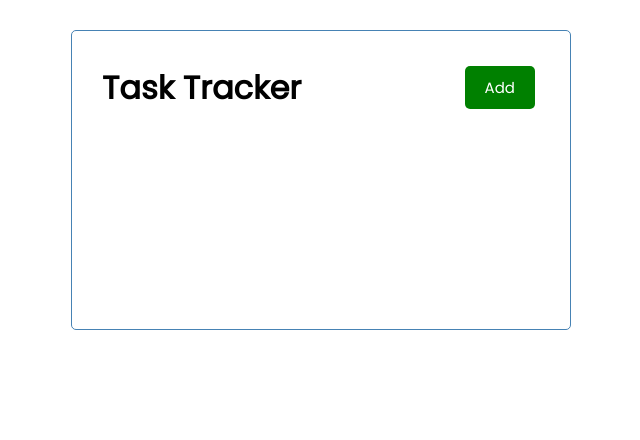
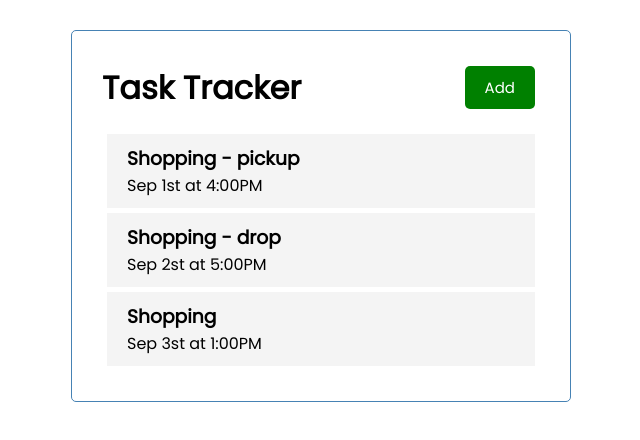
Before and after one commit to archana-nagaraj/reactapp-TaskTracker, a React (Create React App) app: page / in a window 1280 px wide. Shown: the top 440 px of the page, without its empty margins (319-959 px from the left). Built offline with nearby package versions, Linux system fonts and the light colour scheme.

Commit message:
added tasks and task component, installed react-icons dependencies

```diff
--- a/package.json
+++ b/package.json
@@ -8,6 +8,7 @@
     "@testing-library/user-event": "^12.8.3",
     "react": "^17.0.2",
     "react-dom": "^17.0.2",
+    "react-icons": "^4.2.0",
     "react-scripts": "4.0.3",
     "web-vitals": "^1.1.2"
   },
--- a/src/App.js
+++ b/src/App.js
@@ -1,12 +1,36 @@
+//  hook called useState from react directory
+import { useState } from "react"
 import Header from './components/Header';
+import Tasks from './components/Tasks';
 
-
-function App() {
+const App = () => {
+  const [tasks, setTasks] = useState([
+    {
+        id:1,
+        text: 'Shopping - pickup',
+        day: 'Sep 1st at 4:00PM',
+        reminder: true,
+    },
+    {
+        id:2,
+        text: 'Shopping - drop',
+        day: 'Sep 2st at 5:00PM',
+        reminder: true,
+    },
+    {
+        id:3,
+        text: 'Shopping ',
+        day: 'Sep 3st at 1:00PM',
+        reminder: false,
+    },
+])
   return (
     <div className = "container">
       <Header />
+      <Tasks tasks ={tasks}/>
+
     </div>
-  );
+  )
 }
 
 export default App;
--- /dev/null
+++ b/src/components/Task.js
@@ -0,0 +1,10 @@
+const Task = ({ task }) => {
+    return (
+        <div className = 'task'>
+            <h3>{task.text}</h3>
+            <p>{task.day}</p>
+        </div>
+    )
+}
+
+export default Task
--- /dev/null
+++ b/src/components/Tasks.js
@@ -0,0 +1,14 @@
+import Task from './Task'
+const Tasks = ({tasks}) =>{
+    return (
+        <>
+            {
+                tasks.map((task) => (
+                <Task key = {task.id} task={task}/>
+                ))
+            }
+        </>
+    )
+}
+
+export default Tasks
```
Also changed, not shown: 1 other file (tests, documents, lock files or other folders).
